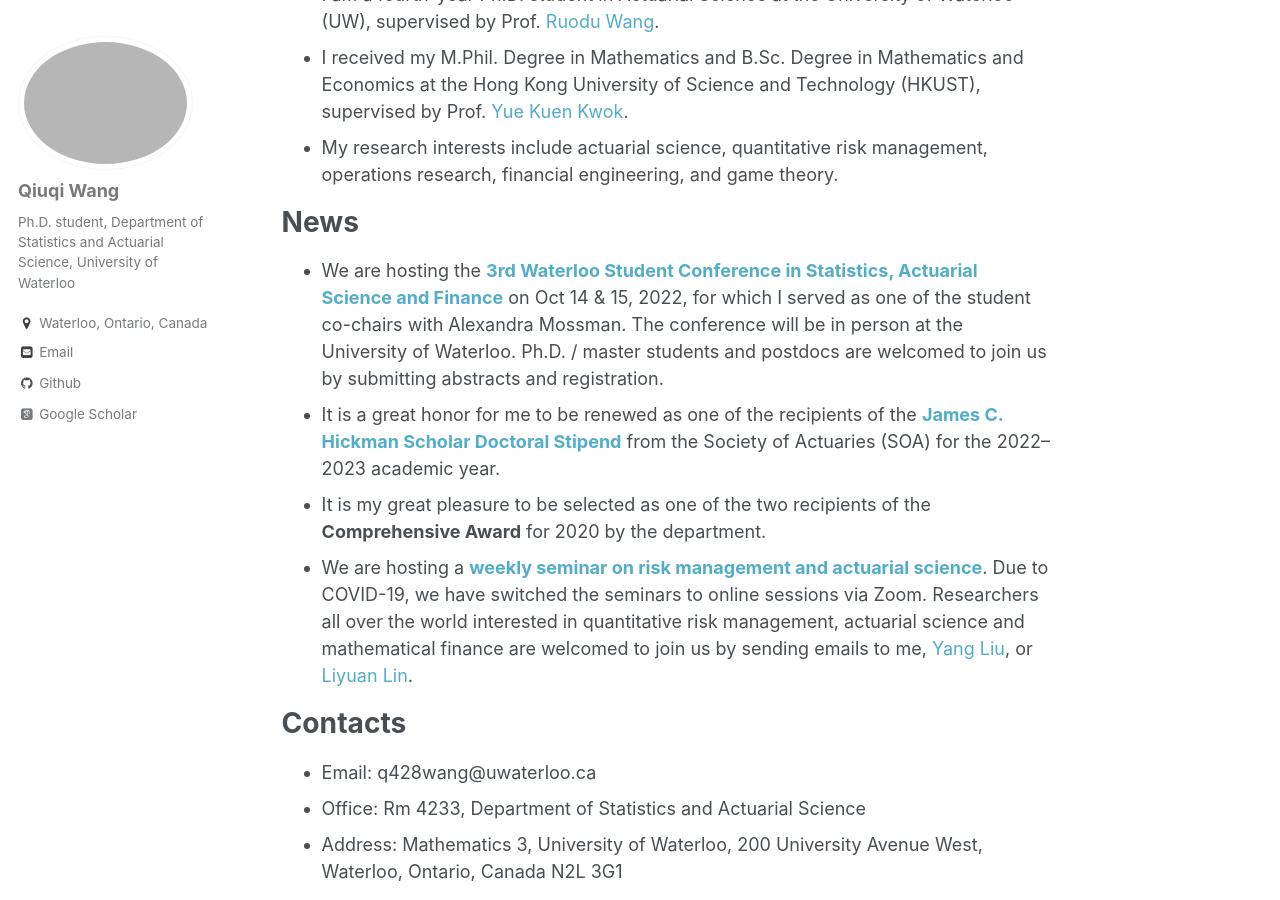
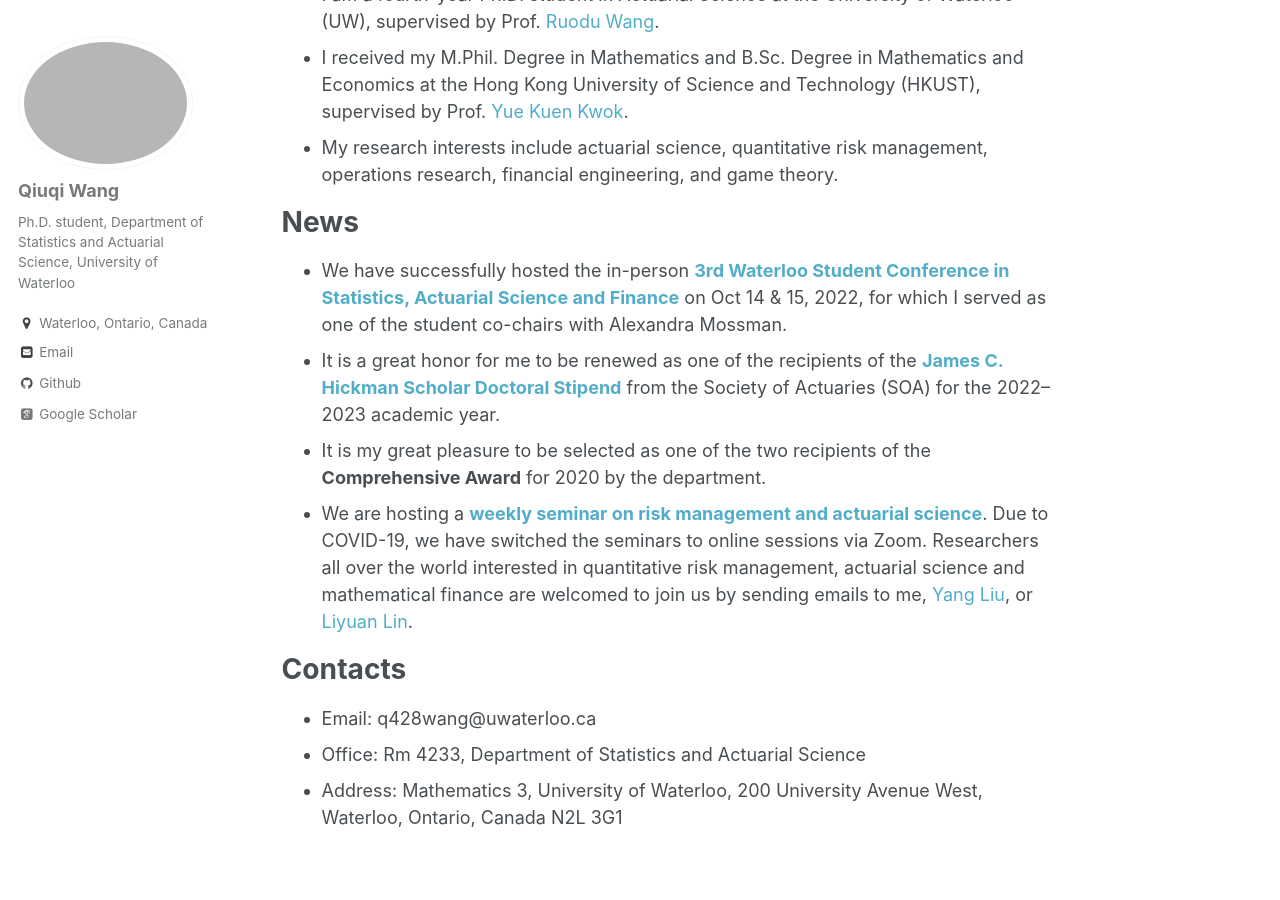
Before and after one commit to qwangan/qwangan.github.io, a Jekyll site: the page built from _pages/about.md, in a window 1280 px wide and 900 px high, scrolled down 564 px. Built offline with Jekyll 4.4.1, drawn with Linux system fonts in a browser that asks for light colours; some web fonts are replaced.

Commit message:
Update about.md

```diff
--- a/_pages/about.md
+++ b/_pages/about.md
@@ -18,7 +18,7 @@ redirect_from:
 * My research interests include actuarial science, quantitative risk management, operations research, financial engineering, and game theory.
 
 # News
-* We are hosting the **[3rd Waterloo Student Conference in Statistics, Actuarial Science and Finance](https://uwaterloo.ca/statistics-actuarial-science-finance-student-conference/)** on Oct 14 & 15, 2022, for which I served as one of the student co-chairs with Alexandra Mossman. The conference will be in person at the University of Waterloo. Ph.D. / master students and postdocs are welcomed to join us by submitting abstracts and registration.
+* We have successfully hosted the in-person **[3rd Waterloo Student Conference in Statistics, Actuarial Science and Finance](https://uwaterloo.ca/statistics-actuarial-science-finance-student-conference/)** on Oct 14 & 15, 2022, for which I served as one of the student co-chairs with Alexandra Mossman.
 * It is a great honor for me to be renewed as one of the recipients of the **[James C. Hickman Scholar Doctoral Stipend](https://www.soa.org/resources/announcements/press-releases/2022/2022-hickman-scholar/)** from the Society of Actuaries (SOA) for the 2022--2023 academic year.
 * It is my great pleasure to be selected as one of the two recipients of the **Comprehensive Award** for 2020 by the department.
 * We are hosting a **[weekly seminar on risk management and actuarial science](https://yang-liu16.github.io/seminar/)**. Due to COVID-19, we have switched the seminars to online sessions via Zoom. Researchers all over the world interested in quantitative risk management, actuarial science and mathematical finance are welcomed to join us by sending emails to me, [Yang Liu](https://yang-liu16.github.io/), or [Liyuan Lin](https://liyuan-lin.github.io/Liyuan/).
```
